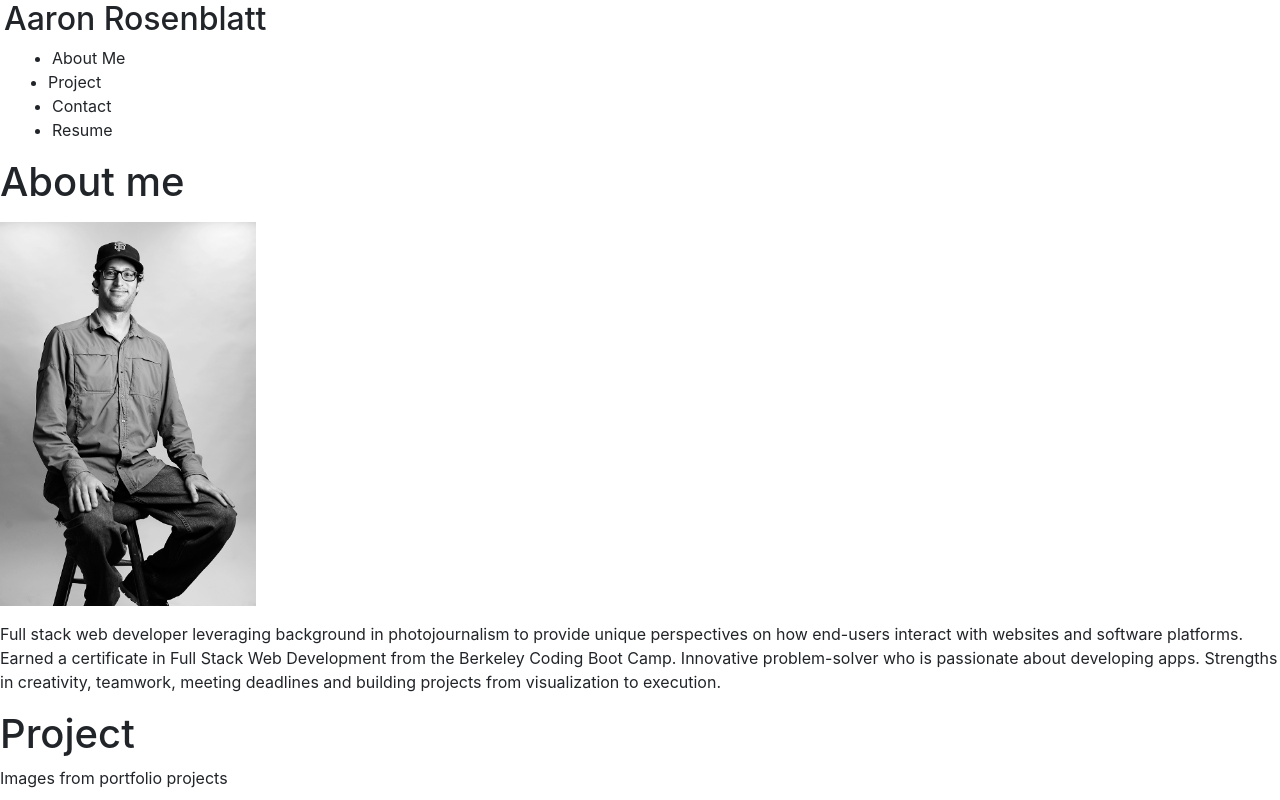
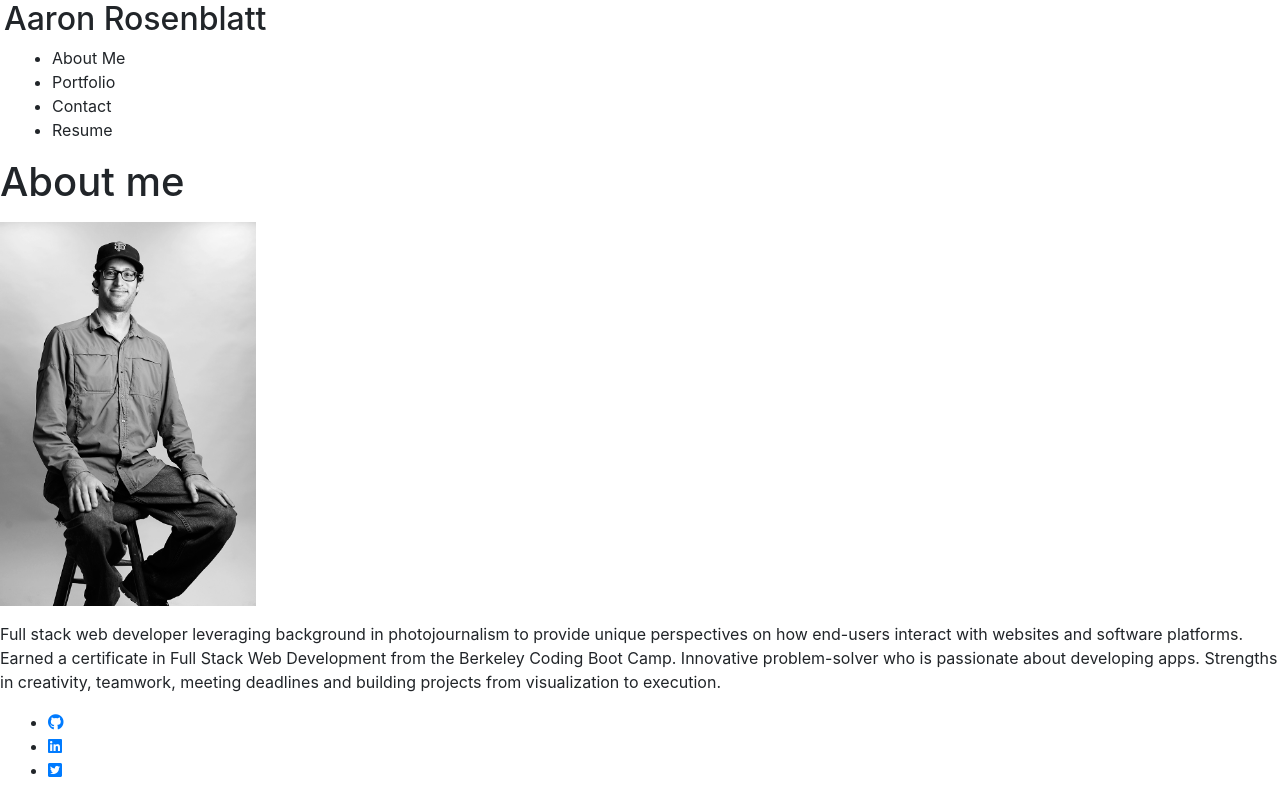
Before and after one commit to noplur/coding-port, a React (Create React App) app: page / in a window 1280 px wide. Shown: the top 800 px of the page. Built offline with nearby package versions, Linux system fonts and the light colour scheme.

Commit message:
some update

```diff
--- a/src/App.js
+++ b/src/App.js
@@ -6,6 +6,7 @@ import Project from './components/Project';
 import ContactForm from './components/Contact';
 
 function App() {
+
   const [categories] = useState([
     {
       name: "project",
@@ -32,12 +33,14 @@ function App() {
       ></Nav>
       <main>
         {!contactSelected ? (
+
+            <About></About>
+
+        ) : (
           <>
-            <About></About>
             <Project currentCategory={currentCategory}></Project>
+            <ContactForm></ContactForm>
           </>
-        ) : (
-            <ContactForm></ContactForm>
           )}
       </main>
       <Footer></Footer>
--- a/src/components/Nav/index.js
+++ b/src/components/Nav/index.js
@@ -2,6 +2,7 @@ import React from "react";
 import { capitalizeFirstLetter } from "../../utils/helpers";
 
 function Nav(props) {
+
   const {
     categories = [],
     setCurrentCategory,
@@ -26,25 +27,17 @@ function Nav(props) {
                 }}
             >About Me</span>
           </li>
-          {categories.map((category) => (
-            <li
-              className={`mx-1 ${
-                currentCategory.name === category.name && !contactSelected && 'navActive'
-                }`}
-              key={category.name}
-            >
-              <span
-                onClick={() => {
-                  setCurrentCategory(category);
-                  setContactSelected(false);
-                }}
-              >
-                {capitalizeFirstLetter(category.name)}
-              </span>
-            </li>
-          ))}
-          <li className={`mx-2 ${contactSelected && 'navActive'}`}>
-            <span onClick={() => setContactSelected(true)}>Contact</span>
+          <li className={`mx-2 ${contactSelected && aboutSelected && 'navActive'}`}>
+            <span onClick={() => {
+              setContactSelected(false);
+              setAboutSelected(false);
+            }}>Portfolio</span>
+          </li>
+          <li className={`mx-2 ${contactSelected && aboutSelected && 'navActive'}`}>
+            <span onClick={() => {
+              setContactSelected(true);
+              setAboutSelected(false);
+            }}>Contact</span>
           </li>
           <li className="mx-2">
             <span>Resume</span>
```
